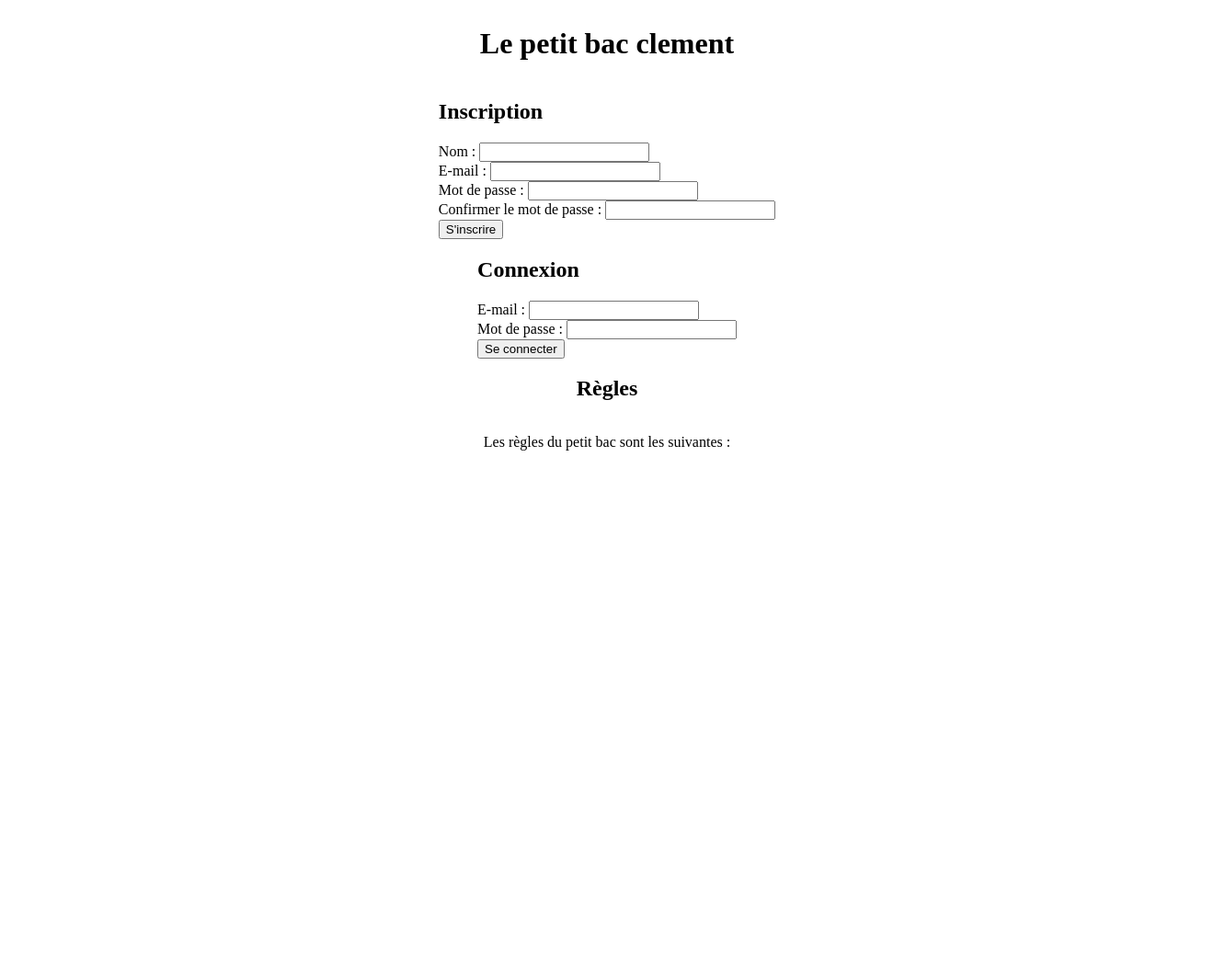
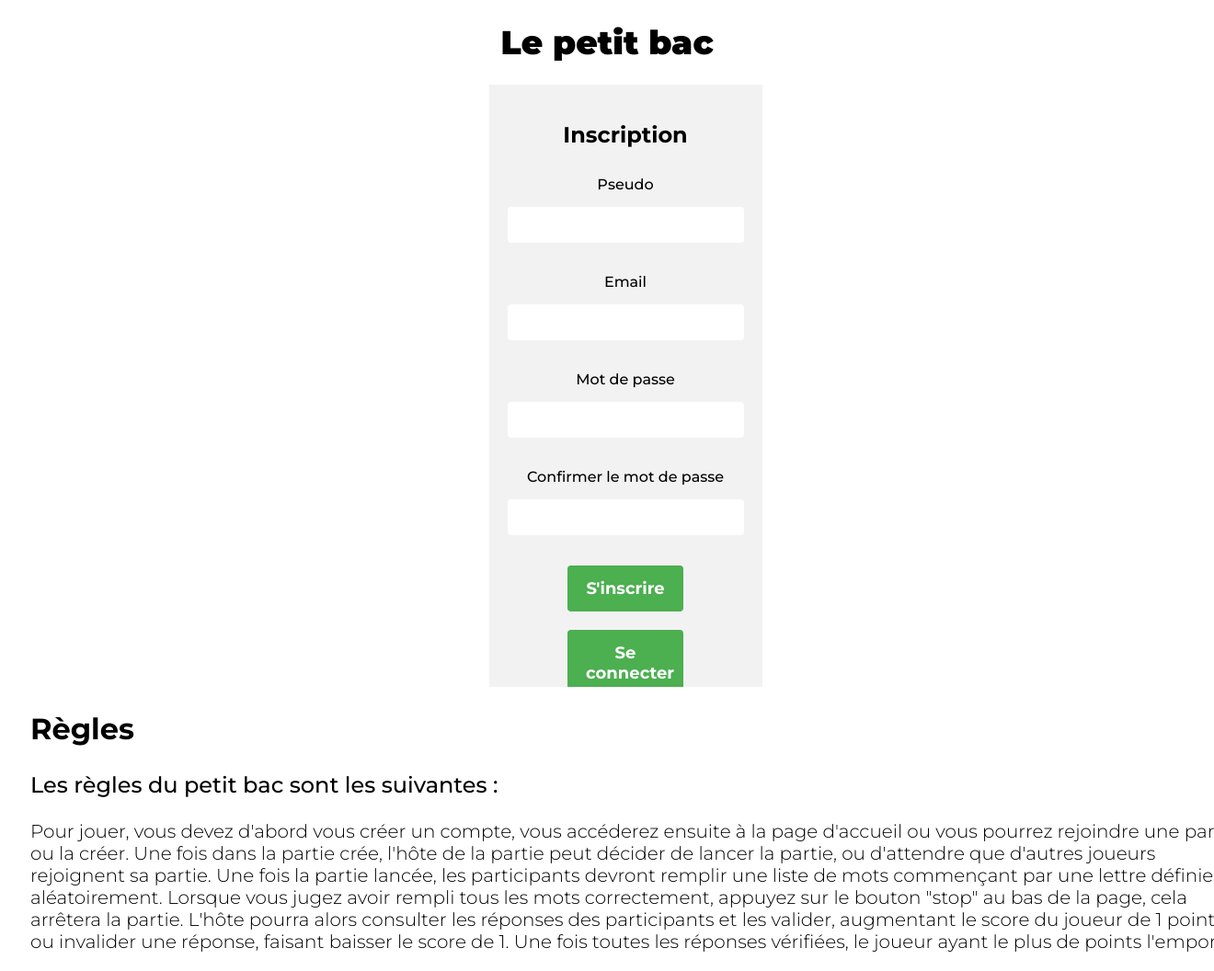
Before and after one commit to Clemouz/login-register, a PHP site: page /connexion.php in a window 1320 px wide; the page is wider, and only the part inside the window is pictured. Shown: that part at 92% size. Before the commit the page ends 490 px from the top of that part, so only its background shows below. Run offline with PHP 8.4, Linux system fonts and the light colour scheme.

Commit message:
ui de merde page connexion

```diff
--- a/connexion.css
+++ b/connexion.css
@@ -1,10 +1,148 @@
-* {
-    padding: none;
-    margin: none;
+@font-face {
+    font-family: 'Montserrat-Bold';
+    src: url('fonts/Montserrat-Bold.ttf');
+    font-weight: 800;
+  }
+
+  @font-face {
+    font-family: 'Montserrat-Black';
+    src: url('fonts/Montserrat-Black.ttf');
+    font-weight: 900;
+  }
+
+  @font-face {
+    font-family: 'Montserrat-Medium';
+    src: url('fonts/Montserrat-Medium.ttf');
+    font-weight: 700;
+  }
+  @font-face {
+    font-family: 'Montserrat-Light';
+    src: url('fonts/Montserrat-Light.ttf');
+    font-weight: 600;
+  }
+  @font-face {
+    font-family: 'Montserrat-Thin';
+    src: url('fonts/Montserrat-Thin.ttf');
+    font-weight: 500;
+  }
+
+  html, body {
+    margin: 0;
+    padding: 0;
 }
 
 body {
+    border: none;
     display: flex;
     align-items: center;
     flex-direction: column;
 }
+
+.header {
+    display: flex;
+    position: relative;
+    align-items: center;
+    flex-direction: column;
+    width: 100%;
+    background-color: none;
+    top: 0;
+    left: 0;
+    height: fit-content
+}
+.form {
+    display: flex;
+    position: relative;
+    align-items: center;
+    flex-direction: column;
+    width: 100%;
+    height: fit-content;
+    background-color: none;
+    padding: 0;
+    margin: 0;
+    max-height: 70vh; /* définir une hauteur maximale pour éviter que le formulaire ne soit trop long */
+    overflow-y: auto; /* ajouter une barre de défilement si nécessaire */
+}
+
+.regles {
+    position: relative;
+    width: 100%;
+    height: fit-content;
+    background-color: none;
+    padding-left: 5%;
+}
+h1 {
+    font-family: 'Montserrat-Black';
+    font-weight: 900;
+    font-size: 36px;
+}
+h2 {
+    font-family: 'Montserrat-Bold';
+    font-weight: 800;
+    font-size: 32px;
+}
+
+h3 {
+    font-family: 'Montserrat-Medium';
+    font-weight: 700;
+    font-size: 24px;
+}
+
+p {
+    font-family: 'Montserrat-Light';
+    font-weight: 600;
+    font-size: 20px;
+}
+form {
+  display: flex;
+  flex-direction: column;
+  align-items: center;
+  background-color: #f2f2f2;
+  padding: 20px;
+  width: 100%; /* définir une largeur de 100% pour le formulaire */
+  max-width: 600px; /* définir une largeur maximale pour le formulaire */
+  margin: 0 auto; /* centrer le formulaire horizontalement */
+  overflow: hidden; /* supprimer le défilement du formulaire */
+}
+
+form h2 {
+  font-family: 'Montserrat-Bold', sans-serif;
+  font-size: 24px;
+  margin: 20px 0;
+}
+
+form p {
+  font-family: 'Montserrat-Medium', sans-serif;
+  font-size: 16px;
+  margin: 10px 0;
+  text-align: left; /* aligner les paragraphes à gauche */
+}
+
+form input[type="text"],
+form input[type="email"],
+form input[type="password"] {
+  width: 100%;
+  padding: 12px 20px;
+  margin: 5px 0;
+  box-sizing: border-box;
+  border: none;
+  border-radius: 4px;
+}
+
+form input[type="submit"],
+form button[type="button"] {
+  background-color: #4CAF50;
+  color: white;
+  padding: 14px 20px;
+  margin: 10px 0;
+  border: none;
+  border-radius: 4px;
+  cursor: pointer;
+  font-family: 'Montserrat-Bold', sans-serif;
+  font-size: 18px;
+  width: 49%; /* donner la même largeur aux deux boutons */
+}
+
+form input[type="submit"]:hover,
+form button[type="button"]:hover {
+  background-color: #45a049;
+}
--- /dev/null
+++ b/connexion.js
@@ -0,0 +1,9 @@
+function showLoginForm() {
+    document.getElementById("register-form").style.display = "none";
+    document.getElementById("login-form").style.display = "block";
+}
+
+function showRegisterForm() {
+    document.getElementById("register-form").style.display = "block";
+    document.getElementById("login-form").style.display = "none";
+}
--- a/connexion.php
+++ b/connexion.php
@@ -1,49 +1,62 @@
-<?php
-session_start();
-
-if (session_status() === PHP_SESSION_ACTIVE && isset($_SESSION['email'])) {
-    header("Location: index.php");
-    exit();
-}
-?>
-
-<!DOCTYPE html>
-<html>
+<!doctype html>
+<html lang="fr">
 <head>
-	<title>Inscription</title>
   <meta charset="utf-8">
-	<link rel="stylesheet" type="text/css" href="connexion.css">
+  <title>Titre de la page</title>
+  <link rel="stylesheet" href="connexion.css">
+  <script src="connexion.js"></script>
 </head>
 <body>
-	<h1>Le petit bac clement</h1>
+	<div class="header">
+		<h1>Le petit bac</h1>
+	</div>
+	<div class="form">
+		<div id="register-form">
 			<form method="POST" action="register.php">
 				<h2>Inscription</h2>
-		<label for="nom">Nom :</label>
+				<p>Pseudo</p>
+				<label for="nom"></label>
 				<input type="text" name="nom" id="nom" required><br>
+				<p>Email</p>
+				<label for="email"></label>
+				<input type="email" name="email" id="email" required><br>
+				<p>Mot de passe</p>
+				<label for="motdepasse"></label>
+				<input type="password" name="motdepasse" id="motdepasse" required><br>
+				<p>Confirmer le mot de passe</p>
+				<label for="confmotdepasse"></label>
+				<input type="password" name="confmotdepasse" id="confmotdepasse" required><br>
 
-		<label for="email">E-mail :</label>
+				<input type="submit" name="submit" value="S'inscrire" onclick="showRegisterForm()">
+				<button type="button" onclick="showLoginForm()">Se connecter</button>
+			</form>
+		</div>
+
+		<div id="login-form" style="display:none;">
+			<form method="POST" action="login.php">
+				<h2>Connexion</h2>
+				<p>Pseudo</p>
+				<label for="email"></label>
 				<input type="email" name="email" id="email" required><br>
-
-		<label for="motdepasse">Mot de passe :</label>
+				<p>Mot de passe</p>
+				<label for="motdepasse"></label>
 				<input type="password" name="motdepasse" id="motdepasse" required><br>
 
-		<label for="confmotdepasse">Confirmer le mot de passe :</label>
-		<input type="password" name="confmotdepasse" id="confmotdepasse" required><br>
-
-		<input type="submit" name="submit" value="S'inscrire">
+				<input type="submit" name="submit" value="Se connecter" onclick="showLoginForm()">
+				<button type="button" onclick="showRegisterForm()">S'inscrire</button>
 			</form>
-
-	<form method="POST" action="login.php">
-		<h2>Connexion</h2>
-		<label for="email">E-mail :</label>
-		<input type="email" name="email" id="email" required><br>
-
-		<label for="motdepasse">Mot de passe :</label>
-		<input type="password" name="motdepasse" id="motdepasse" required><br>
-
-		<input type="submit" name="submit" value="Se connecter">
-	</form>
+		</div>
+	</div>
+	<div class="regles">
 		<h2>Règles</h2>
-	<p>Les règles du petit bac sont les suivantes :</p>
+		<h3>Les règles du petit bac sont les suivantes :</h3>
+		<p>Pour jouer, vous devez d'abord vous créer un compte, vous accéderez ensuite à la page d'accueil ou vous pourrez rejoindre une partie,
+			ou la créer. Une fois dans la partie crée, l'hôte de la partie peut décider de lancer la partie, ou d'attendre que d'autres joueurs rejoignent sa partie.
+			Une fois la partie lancée, les participants devront remplir une liste de mots commençant par une lettre définie aléatoirement.
+			Lorsque vous jugez avoir rempli tous les mots correctement, appuyez sur le bouton "stop" au bas de la page, cela arrêtera la partie.
+			L'hôte pourra alors consulter les réponses des participants et les valider, augmentant le score du joueur de 1 point, ou invalider une réponse, faisant baisser
+			le score de 1. Une fois toutes les réponses vérifiées, le joueur ayant le plus de points l'emporte !
+		</p>
+	</div>
 </body>
 </html>
```
Also changed, not shown: fonts/Montserrat-Black.ttf (added), fonts/Montserrat-Bold.ttf (added), fonts/Montserrat-ExtraBold.ttf (added), fonts/Montserrat-ExtraLight.ttf (added), fonts/Montserrat-Italic.ttf (added), fonts/Montserrat-Light.ttf (added), fonts/Montserrat-Medium.ttf (added), fonts/Montserrat-Regular.ttf (added), fonts/Montserrat-SemiBold.ttf (added), fonts/Montserrat-Thin.ttf (added). Lines whose indentation alone changed are shown as unchanged.
